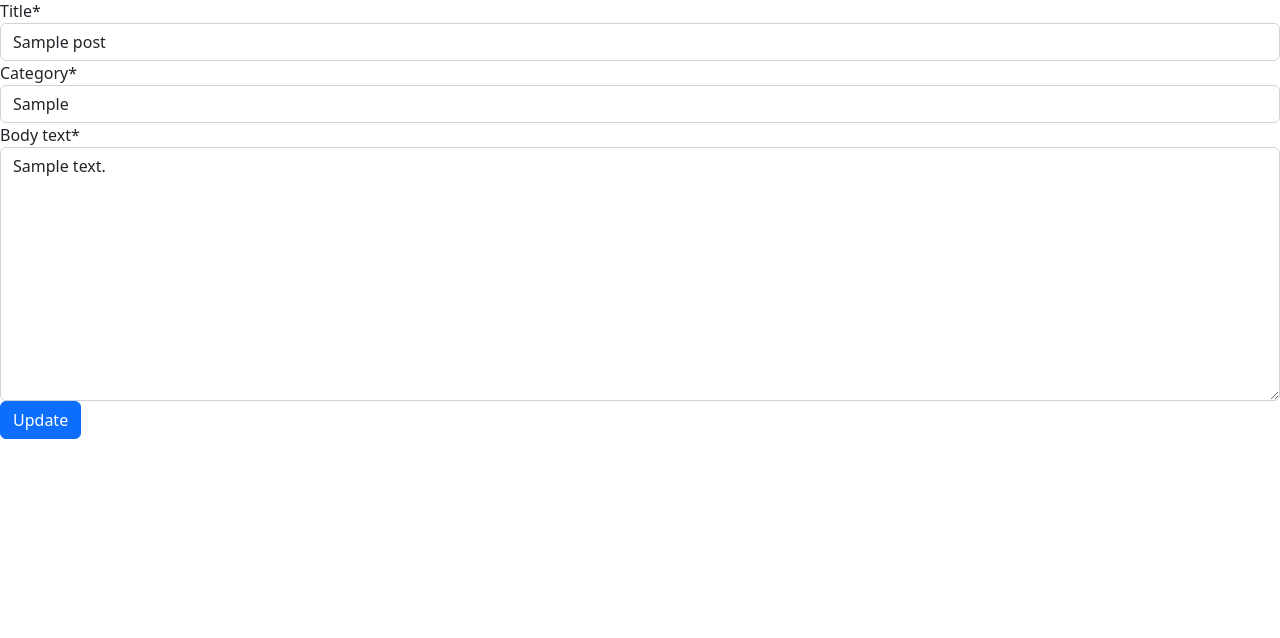
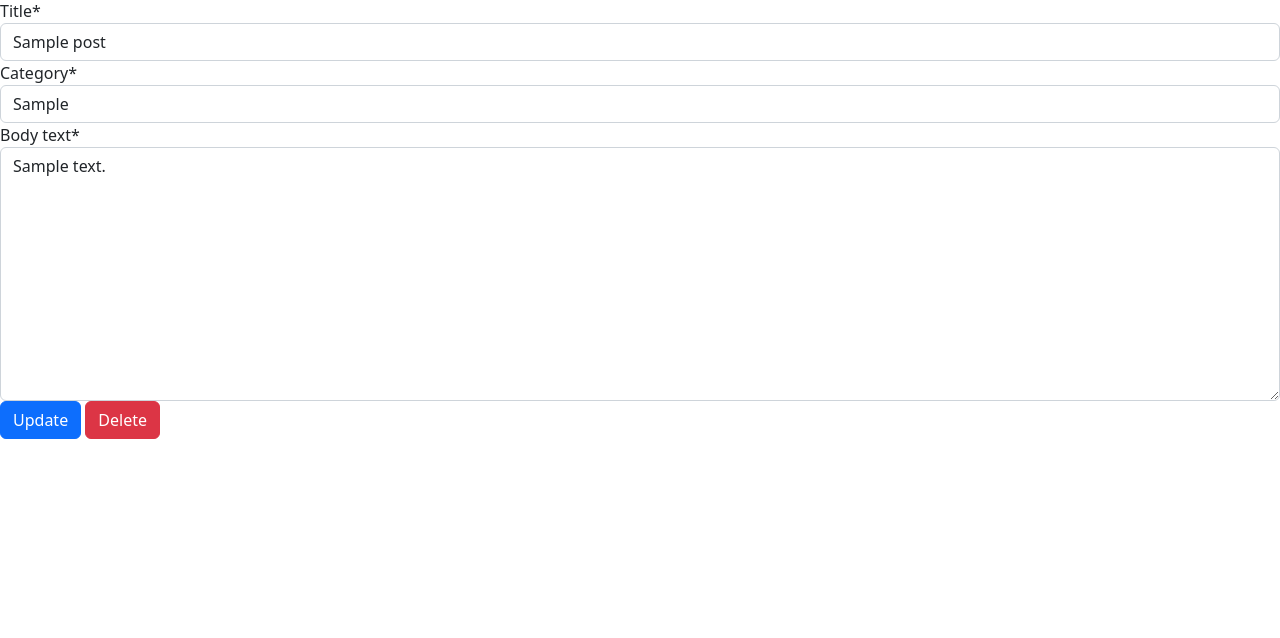
Before and after one commit to eosull/Something-Like, a Django app: a page that uses templates/edit_post.html in a window 1280 px wide. Shown: the part 73-711 px from the top of the page. Run offline with Django 4.2, Linux system fonts and the light colour scheme; a user stored in the database is signed in; tables that the repository leaves empty hold one stand-in row (values such as "Sample post"); some libraries are stand-ins or nearby versions.

Commit message:
feat:add delete functionality to edit post page

```diff
--- a/blog/urls.py
+++ b/blog/urls.py
@@ -7,4 +7,5 @@ urlpatterns = [
     path('<slug:slug>/', views.PostDetail.as_view(), name='post_detail'),
     path('new_post', views.NewPost.as_view(), name='new_post'),
     path('edit/<slug>', views.NewPost.edit, name='edit'),
+    path('delete/<slug>', views.NewPost.delete, name='delete'),
 ]
--- a/blog/views.py
+++ b/blog/views.py
@@ -53,7 +53,6 @@ class NewPost(View):
             {
                 "new_post_form": PostForm(),
             },
-
         )
 
     def edit(request, slug):
@@ -65,9 +64,15 @@ class NewPost(View):
                 return redirect('post_detail', slug=post.slug)
         edit_post_form = PostForm(instance=post)
         context = {
-            'edit_post_form': edit_post_form
+            'edit_post_form': edit_post_form,
+            'post': post,
         }
         return render(request, "edit_post.html", context)
+
+    def delete(request, slug):
+        post = get_object_or_404(Post, slug=slug)
+        post.delete()
+        return redirect('home')
 
 
 class PostDetail(View):
--- a/something_like/settings.py
+++ b/something_like/settings.py
@@ -36,7 +36,8 @@ CSRF_TRUSTED_ORIGINS = ["http://something-like-pp4.herokuapp.com",
                         'http://127.0.0.1:8000/',
                         'https://8000-eosull-somethinglike-hrdjmz45bwr.ws-eu96.gitpod.io',
                         'https://8000-eosull-somethinglike-hrdjmz45bwr.ws-eu96b.gitpod.io',
-                        'https://8000-eosull-somethinglike-bsbvjmkvd4c.ws-eu96b.gitpod.io',]
+                        'https://8000-eosull-somethinglike-bsbvjmkvd4c.ws-eu96b.gitpod.io',
+                        'https://8000-eosull-somethinglike-bsbvjmkvd4c.ws-eu97.gitpod.io',]
 
 # Application definition
 
--- a/templates/edit_post.html
+++ b/templates/edit_post.html
@@ -11,6 +11,7 @@
         <input type="hidden" name="{{ redirect_field_name }}" value="{{ redirect_field_value }}" />
         {% endif %}
         <button class="btn btn-primary" type="submit">Update</button>
+        <a href="{% url 'delete' post.slug %}" class="btn btn-danger">Delete</a>
 </form>
 {% else %}
 <p>Please <a href="{% url 'account_login' %}">Login</a> or <a href="{% url 'account_signup' %}">Register</a> to post</p>
--- a/templates/post_detail.html
+++ b/templates/post_detail.html
@@ -15,7 +15,7 @@
                     <h1>{{ post.title }}</h1>
                     <p>{{ post.author }} | {{ post.created_at }}</p>
                     {% if post.author == request.user %}
-                        <a href="/edit/{{ post.slug }}">
+                        <a href="{% url 'edit' post.slug %}">
                             <button class="btn btn-primary">Edit</button>
                         </a>
                     {% endif %}
```
